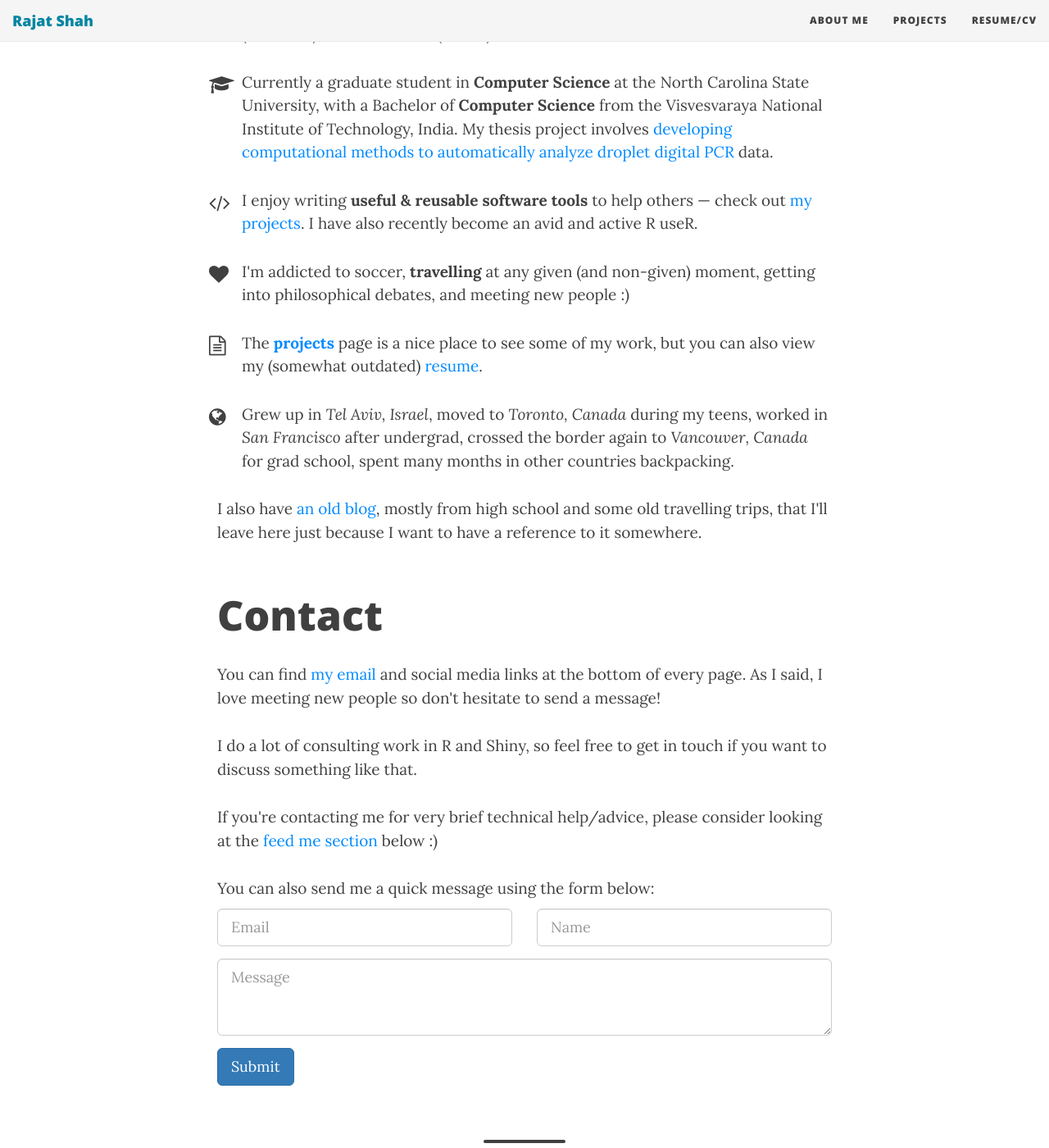
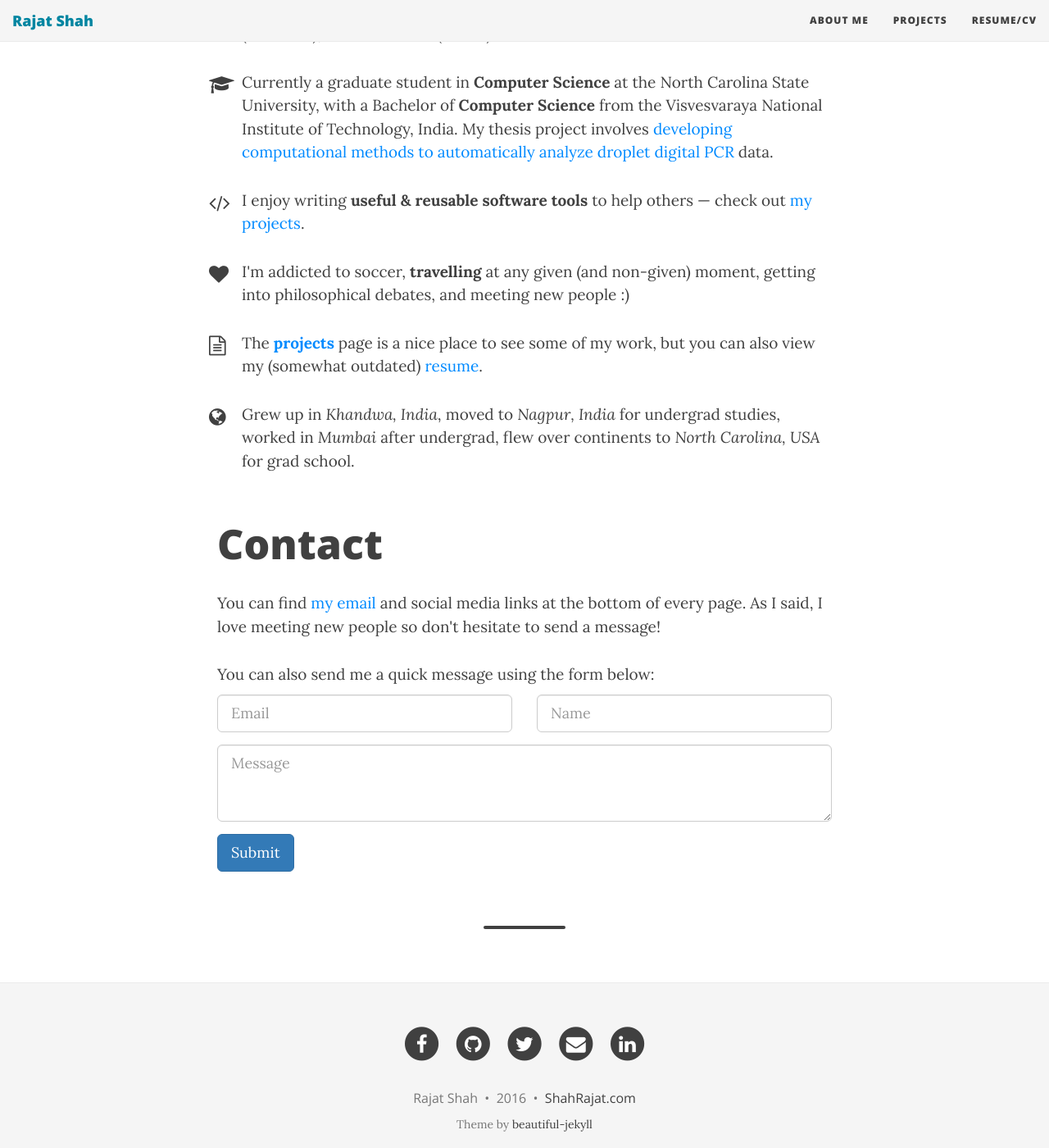
Before and after one commit to shahrajat/shahrajat.github.io, a Jekyll site: the page built from aboutme.html, in a window 1280 px wide and 1400 px high, scrolled down 333 px. Shown: the whole window at 82% size. Built offline with Jekyll 4.4.1, drawn with Linux system fonts in a browser that asks for light colours; nearby versions of some CDN libraries.

Commit message:
Updated aboutme.html

```diff
--- a/aboutme.html
+++ b/aboutme.html
@@ -22,8 +23,7 @@ droplet digital PCR</a> data.
 
 <p class="about-text">
 <span class="fa fa-code about-icon"></span>
-I enjoy writing <strong>useful & reusable software tools</strong> to help others &mdash; check out <a href="/projects">my projects</a>. I have also
-recently become an avid and active R useR.
+I enjoy writing <strong>useful & reusable software tools</strong> to help others &mdash; check out <a href="/projects">my projects</a>.
 </p>
 
 <p class="about-text">
@@ -34,15 +34,13 @@ and meeting new people :)
 
 <p class="about-text">
 <span class="fa fa-file-text-o about-icon"></span>
-The <strong><a href="/projects">projects</a></strong> page is a nice place to see some of my work, but you can also view my (somewhat outdated) <a href="/files/DeanAttaliResumeEU.pdf" target="_blank">resume</a>.
+The <strong><a href="/projects">projects</a></strong> page is a nice place to see some of my work, but you can also view my (somewhat outdated) <a href="/assets/Rajat_Shah_Resume.pdf" target="_blank">resume</a>.
 </p>
 
 <p class="about-text">
 <span class="fa fa-globe about-icon"></span>
-Grew up in <i>Tel Aviv, Israel</i>, moved to <i>Toronto, Canada</i> during my teens, worked in <i>San Francisco</i> after undergrad, crossed the border again to <i>Vancouver, Canada</i> for grad school, spent many months in other countries backpacking.
+Grew up in <i>Khandwa, India</i>, moved to <i>Nagpur, India</i> for undergrad studies, worked in <i>Mumbai</i> after undergrad, flew over continents to <i>North Carolina, USA</i> for grad school.
 </p>
-
-<p>I also have <a href="https://deanat78.wordpress.com/">an old blog</a>, mostly from high school and some old travelling trips, that I'll leave here just because I want to have a reference to it somewhere.</p>
 
 </div>
 
@@ -50,8 +48,6 @@ Grew up in <i>Tel Aviv, Israel</i>, moved to <i>Toronto, Canada</i> during my te
 <h1 id="contact">Contact</h1>
 
 <p>You can find <a href="mailto:rshah6@ncsu.edu">my email</a> and social media links at the bottom of every page. As I said, I love meeting new people so don't hesitate to send a message!</p>
-<p>I do a lot of consulting work in R and Shiny, so feel free to get in touch if you want to discuss something like that.</p>
-<p>If you're contacting me for very brief technical help/advice, please consider looking at the <a href="#feed-meeee">feed me section</a> below :)</p>
 
 <form action="https://formspree.io/rshah6@ncsu.edu" method="POST" class="form" id="contact-form">
   <p>You can also send me a quick message using the form below:</p>
```
Also changed, not shown: other parts of aboutme.html (+3 -2 lines).
